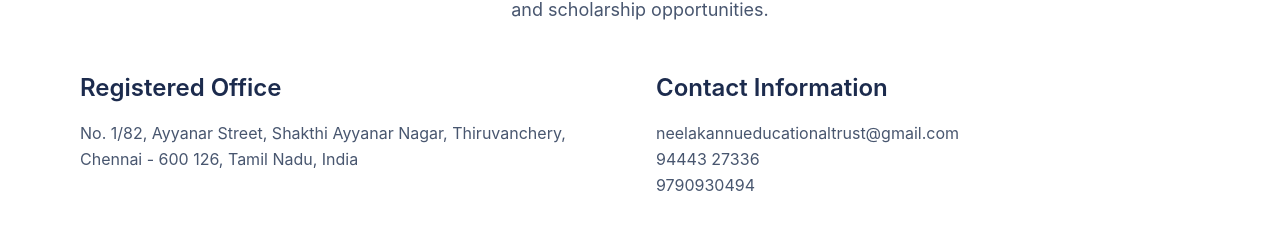
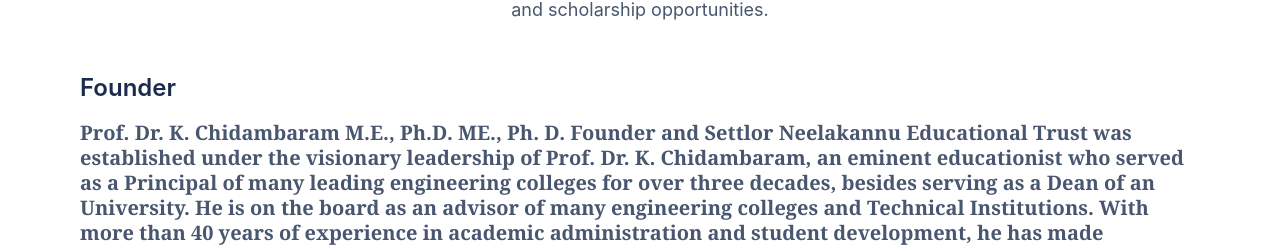
Before and after one commit to kavilanrj-cmd/TRUST, a Next.js app in the folder frontend/: page /about in a window 1280 px wide. Shown: the part 343-590 px from the top of the page. Built offline with nearby package versions, Linux system fonts and the light colour scheme; no server answers.

Commit message:
Remove Registered Office and Contact Information sections from About page

```diff
--- a/frontend/src/app/(public)/about/page.tsx
+++ b/frontend/src/app/(public)/about/page.tsx
@@ -19,28 +19,6 @@
             )}
           </p>
         </header>
-
-        <div className="grid md:grid-cols-2 gap-8 mb-12">
-          <div>
-            <h2 className="text-2xl font-semibold mb-4">{t("about.registeredOfficeTitle", "Registered Office")}</h2>
-            <p className="text-muted-foreground leading-relaxed whitespace-pre-line">
-              {t(
-                "about.address",
-                "No. 1/82, Ayyanar Street, Shakthi Ayyanar Nagar, Thiruvanchery, Chennai - 600 126, Tamil Nadu, India"
-              )}
-            </p>
-          </div>
-          <div>
-            <h2 className="text-2xl font-semibold mb-4">{t("about.contactTitle", "Contact Information")}</h2>
-            <p className="text-muted-foreground leading-relaxed">
-              <a href={`mailto:${t("about.email", "neelakannueducationaltrust@gmail.com")}`} className="hover:text-primary">
-                {t("about.email", "neelakannueducationaltrust@gmail.com")}
-              </a>
-              <br/>
-              <span className="whitespace-pre-line">{t("about.phone", "94443 27336\n9790930494")}</span>
-            </p>
-          </div>
-        </div>
 
         <div className="mb-12">
           <h2 className="text-2xl font-semibold mb-4 dark:text-white">{t("about.founderTitle", "Founder")}</h2>
```
